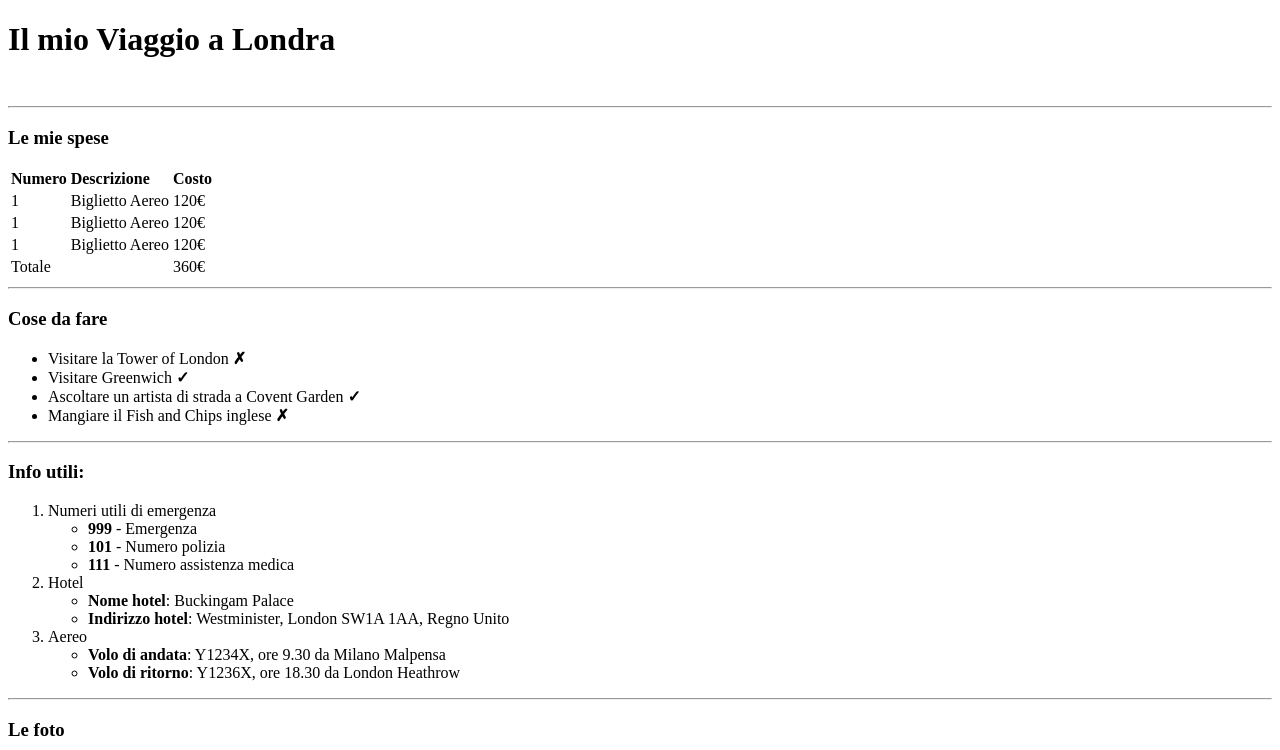
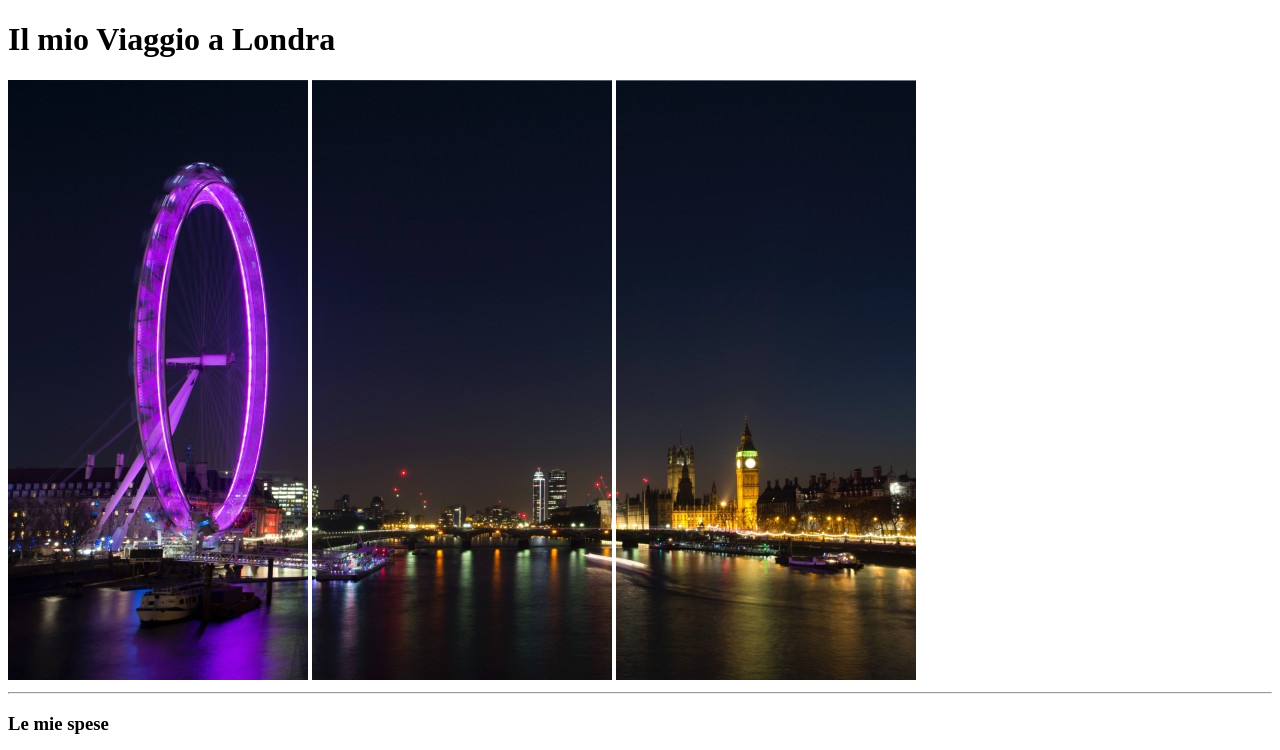
Before and after one commit to AndreaDeStefano1/html-london-trip, a plain HTML site: page index.html in a window 1280 px wide. Shown: the top 750 px of the page. Drawn offline with Linux system fonts and the light colour scheme.

Commit message:
Aggiunte le immagini alla repo e cambiati i path delle immagini

```diff
--- a/index.html
+++ b/index.html
@@ -11,9 +11,9 @@
 
   <header>
     <h1>Il mio Viaggio a Londra</h1>
-    <img src="img\pexels-bill-emrich-230794-0.jpg" alt="">
-    <img src="img\pexels-bill-emrich-230794-1.jpg" alt="">
-    <img src="img\pexels-bill-emrich-230794-2.jpg" alt="">
+    <img src="img/pexels-bill-emrich-230794-0.jpg" alt="">
+    <img src="img/pexels-bill-emrich-230794-1.jpg" alt="">
+    <img src="img/pexels-bill-emrich-230794-2.jpg" alt="">
     <hr>
   </header>
 
```
Also changed, not shown: img/pexels-bill-emrich-230794-0.jpg (added), img/pexels-bill-emrich-230794-1.jpg (added), img/pexels-bill-emrich-230794-2.jpg (added), 2 other files.
